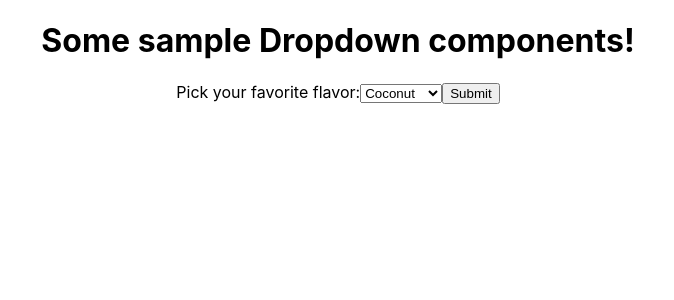
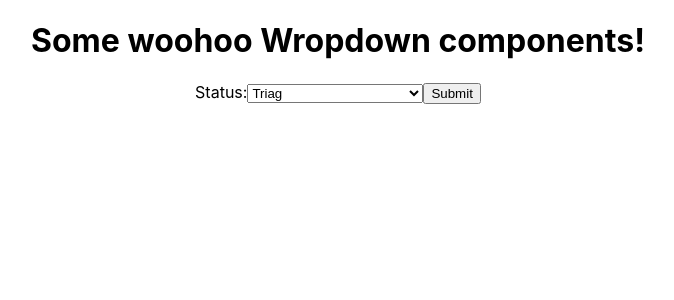
Before and after one commit to rchao16/webforms, a React (Create React App) app: page / in a window 1280 px wide. Shown: the top 300 px of the page, without its empty margins (302-976 px from the left). Built offline with nearby package versions, Linux system fonts and the light colour scheme.

Commit message:
rendered sample components with dummy data

```diff
--- a/request.config.json
+++ b/request.config.json
@@ -21,7 +21,7 @@
     "all": {
       "status": {
         "Triag": "Triag",
-        "ending More Information": "Pending More Information",
+        "Pending More Information": "Pending More Information",
         "Jira|": "Jira",
         "Rejected": "Rejected",
         "Complete": "Complete"
--- a/src/App.js
+++ b/src/App.js
@@ -1,13 +1,14 @@
 import React, { Component } from 'react';
-import logo from './logo.svg';
 import './App.css';
 import SampleComponent from './components/SampleComponent'
+import Drilldown from './components/Drilldown'
 
 class App extends Component {
   render() {
     return (
       <div className="App">
-        <SampleComponent />
+        <SampleComponent  />
+        {/* <Drilldown /> */}
       </div>
     );
   }
--- /dev/null
+++ b/src/components/Drilldown.jsx
@@ -0,0 +1,24 @@
+import React from 'react';
+import { slide as Menu } from 'react-burger-menu'
+
+class Example extends React.Component {
+  showSettings (event) {
+    event.preventDefault();
+
+
+
+  }
+
+  render () {
+    return (
+      <Menu>
+        <a id="home" className="menu-item" href="/">Home</a>
+        <a id="about" className="menu-item" href="/about">About</a>
+        <a id="contact" className="menu-item" href="/contact">Contact</a>
+        <a onClick={ this.showSettings } className="menu-item--small" href="google.com">Settings</a>
+      </Menu>
+    );
+  }
+}
+
+export default Example;
--- a/src/components/SampleComponent.js
+++ b/src/components/SampleComponent.js
@@ -1,19 +1,30 @@
 import React, {Component} from 'react';
+
+const dummyData = {
+    "status": {
+        "Triag": "Triag",
+        "Pending More Information": "Pending More Information",
+        "Jira|": "Jira",
+        "Rejected": "Rejected",
+        "Complete": "Complete"
+      }
+};
 
 class SampleComponent extends Component {
     constructor(props) {
         super(props);
         this.state = {value: 'coconut'};
 
-        this.handleChange = this.handleChange.bind(this);
-        this.handleSubmit = this.handleSubmit.bind(this);
+        // this.handleChange = this.handleChange.bind(this);
+        // this.handleSubmit = this.handleSubmit.bind(this);
       }
 
-      handleChange(event) {
+
+      handleChange = (event) => {
         this.setState({value: event.target.value});
       }
 
-      handleSubmit(event) {
+      handleSubmit = (event) => {
         alert('Your favorite flavor is: ' + this.state.value);
         event.preventDefault();
       }
@@ -21,15 +32,18 @@ class SampleComponent extends Component {
       render() {
         return (
             <div>
-                <h1>Some sample Dropdown components!</h1>
+                <h1>Some woohoo Wropdown components!</h1>
                 <form onSubmit={this.handleSubmit}>
                     <label>
-                        Pick your favorite flavor:
+                        Status:
                         <select value={this.state.value} onChange={this.handleChange}>
-                            <option value="grapefruit">Grapefruit</option>
-                            <option value="lime">Lime</option>
-                            <option value="coconut">Coconut</option>
-                            <option value="mango">Mango</option>
+                            {Object.keys(dummyData.status).map(
+                                elem => {
+                                    return (
+                                        <option key={elem} value={elem}> {elem} </option>
+                                    )
+                                }
+                            )}
                         </select>
                     </label>
                     <input type="submit" value="Submit" />
```
Also changed, not shown: package.json (+8 -2 lines), src/store/index.js (added, +17 -0 lines), src/store/status.js (added, +26 -0 lines).
